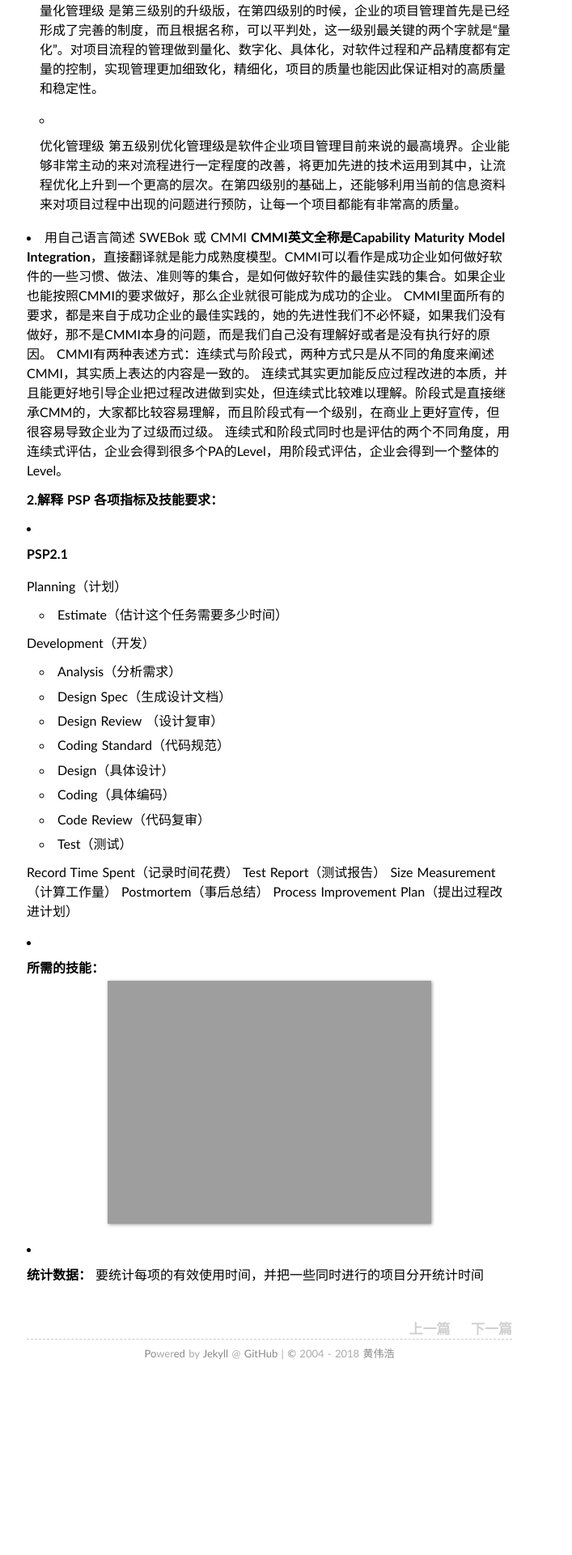
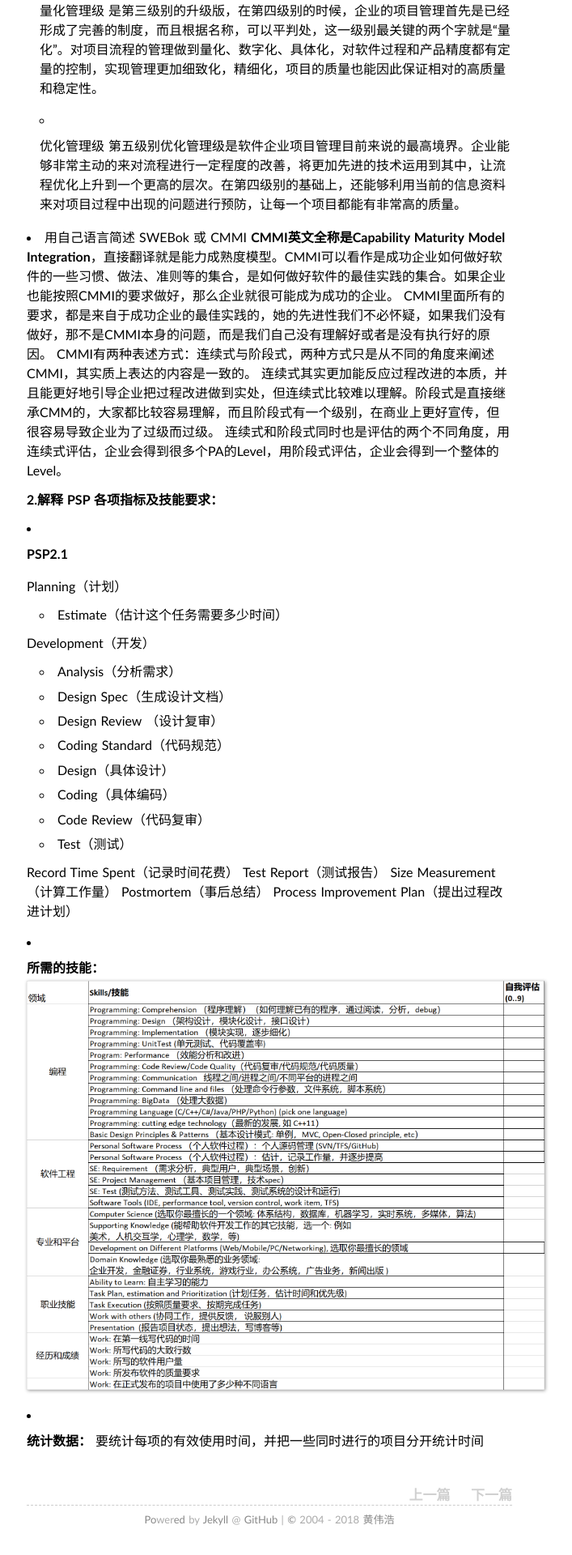
Before and after one commit to STERNIGTHS/STERNIGTHS.github.io, a Jekyll site: the page built from _posts/2018-03-13-homework1.md, in a window 1280 px wide. Shown: the part 2643-4563 px from the top of the page at 81% size, without its empty margins (307-1014 px from the left). Built offline with Jekyll 4.4.1, drawn with Linux system fonts in a browser that asks for light colours; before the commit the page ends 4358 px from its top, so only the background shows below that.

Commit message:
Update 2018-03-13-homework1.md

```diff
--- a/_posts/2018-03-13-homework1.md
+++ b/_posts/2018-03-13-homework1.md
@@ -101,7 +101,7 @@ tags: 作业
     Process Improvement Plan（提出过程改进计划）
 
   - **所需的技能：**
-  ![202788-20180304155323179-1671530936.png](quiver-image-url/CB93CA3EC3F3BCA36FA8D9D0619CD654.png =1736x1369)
+  ![202788-20180304155323179-1671530936.png](https://github.com/STERNIGTHS/STERNIGTHS.github.io/blob/master/media/202788-20180304155323179-1671530936.png)
 
   - **统计数据：**
     要统计每项的有效使用时间，并把一些同时进行的项目分开统计时间
```
